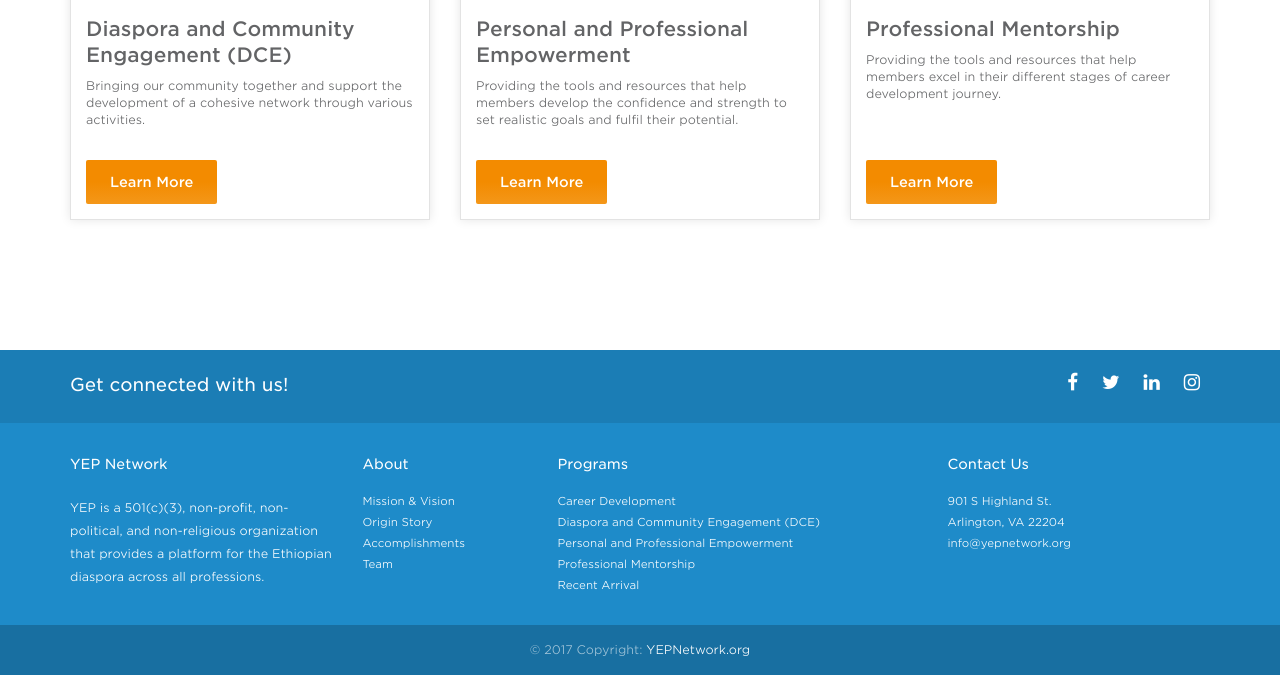
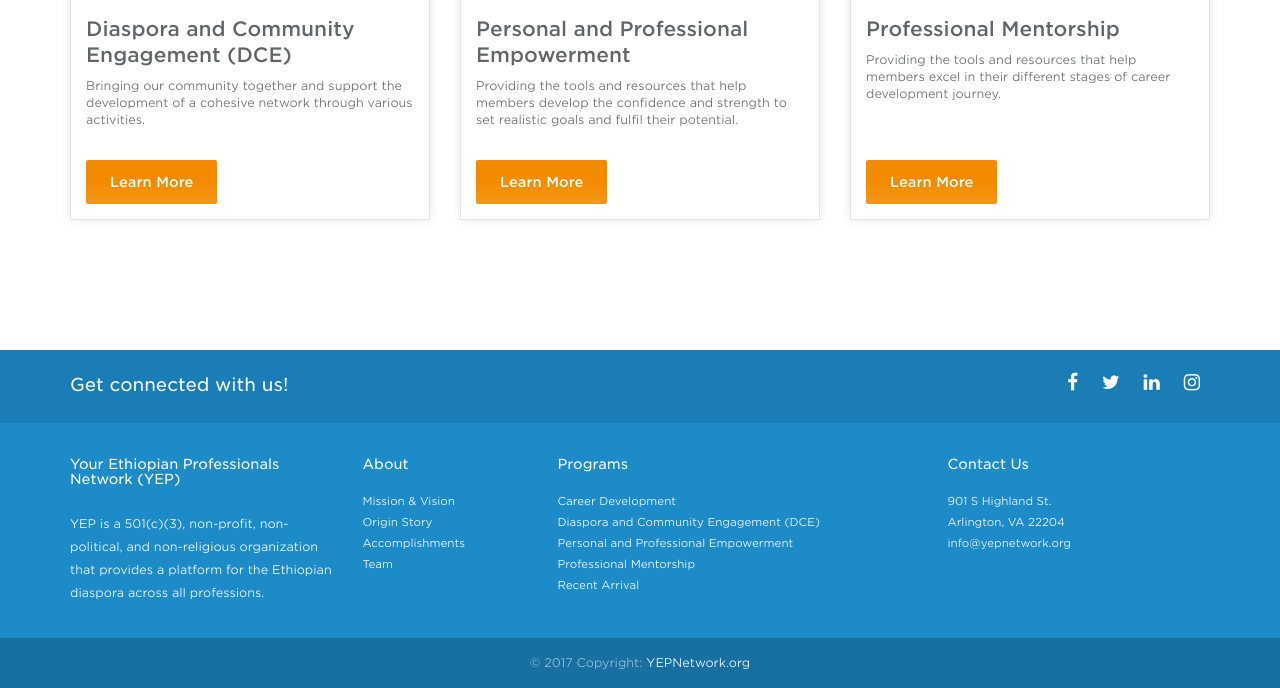
Before and after one commit to YEPNetwork/yepnetwork.github.io, a Jekyll site: the page built from index.html, in a window 1280 px wide and 900 px high, scrolled down 680 px, cut to the strip 212-900 px from the top of the window. Built offline with Jekyll 4.4.1, drawn with Linux system fonts in a browser that asks for light colours; nearby versions of some CDN libraries.

Commit message:
Update footer.html

```diff
--- a/_includes/footer.html
+++ b/_includes/footer.html
@@ -18,7 +18,7 @@
     <div class="container footer-main-content">
       <div class="row">
         <div class="col col-md-3">
-          <h5 class="title">YEP Network</h5>
+          <h5 class="title">Your Ethiopian Professionals Network (YEP)</h5>
           <p>
             YEP is a 501(c)(3), non-profit, non-political, and non-religious organization that provides a platform for the Ethiopian diaspora across all professions.
           </p>
```
